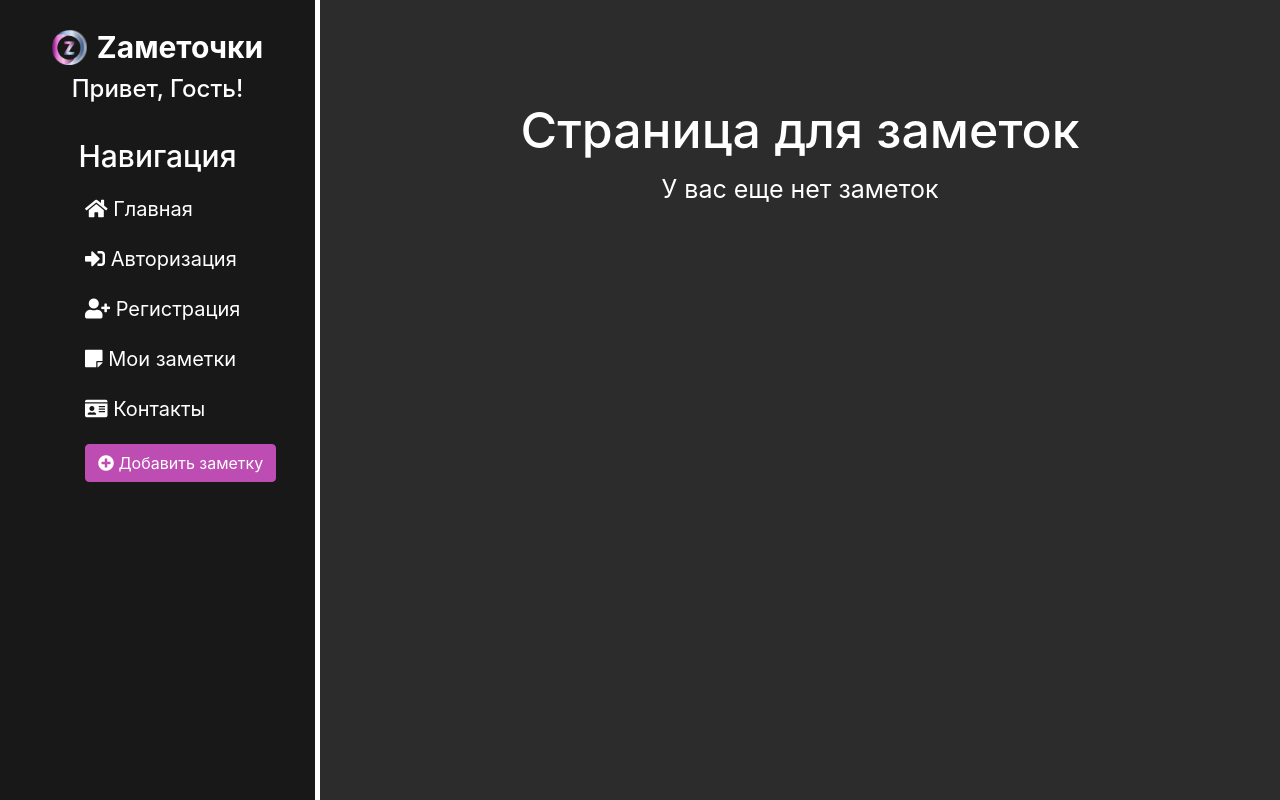
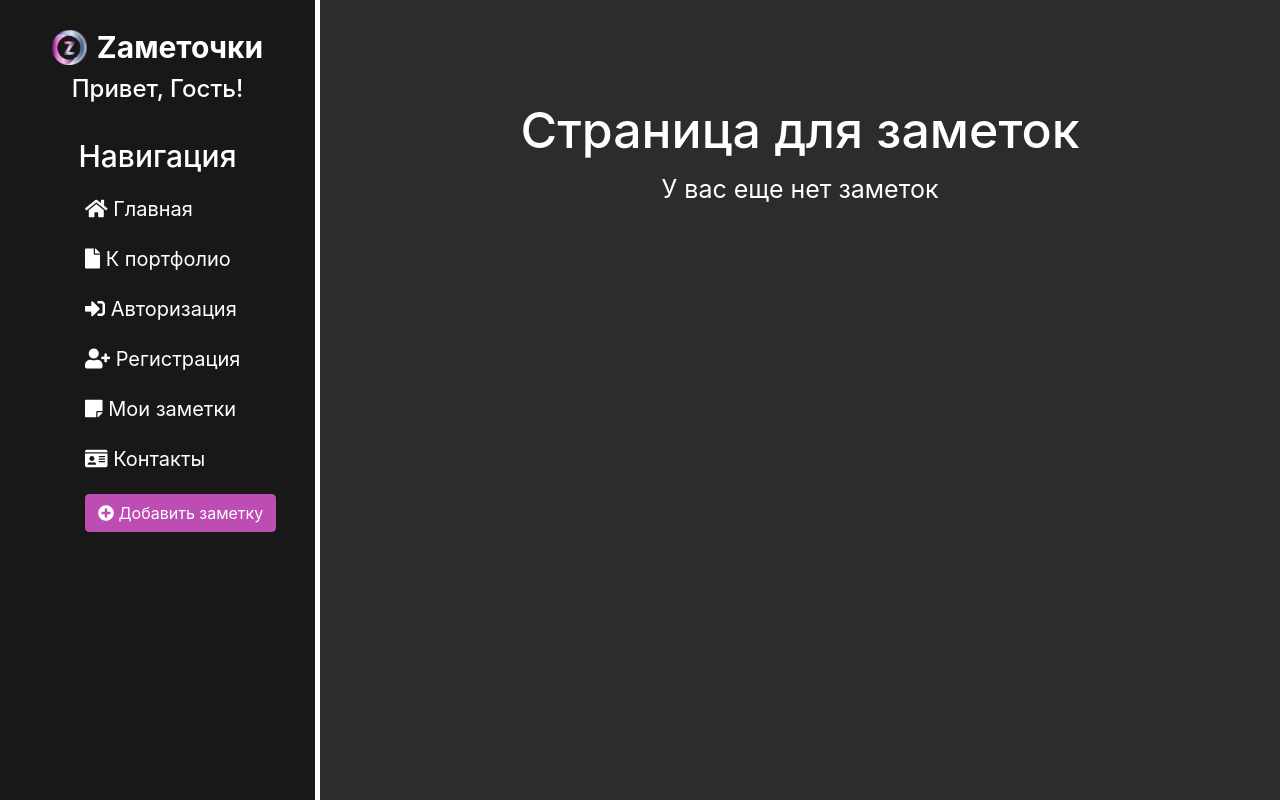
Before and after one commit to emaeemaeemae/portfolio, a Django app: page /notes/list/ in a window 1280 px wide. Run offline with Django 3.2, Linux system fonts and the light colour scheme; some libraries are stand-ins or nearby versions.

Commit message:
add requirements.txt

```diff
--- a/notes_main/templates/notes_main/layout.html
+++ b/notes_main/templates/notes_main/layout.html
@@ -36,6 +36,7 @@
         <h3>Навигация</h3>
         <ul>
             <a href="{% url 'notes_main' %}"><li><i class="fas fa-home"></i> Главная</li></a>
+            <a href="{% url 'index' %}"><li><i class="fas fa-file"></i> К портфолио</li></a>
             {% if not request.user.is_authenticated %}
                 <a href="{% url 'login' %}"><li><i class="fas fa-sign-in-alt"></i> Авторизация</li></a>
                 <a href="{% url 'register' %}"><li><i class="fas fa-user-plus"></i> Регистрация</li></a>
--- /dev/null
+++ b/requirements.txt
@@ -0,0 +1,4 @@
+asgiref==3.3.1
+Django==3.1.5
+pytz==2020.5
+sqlparse==0.4.1
```
